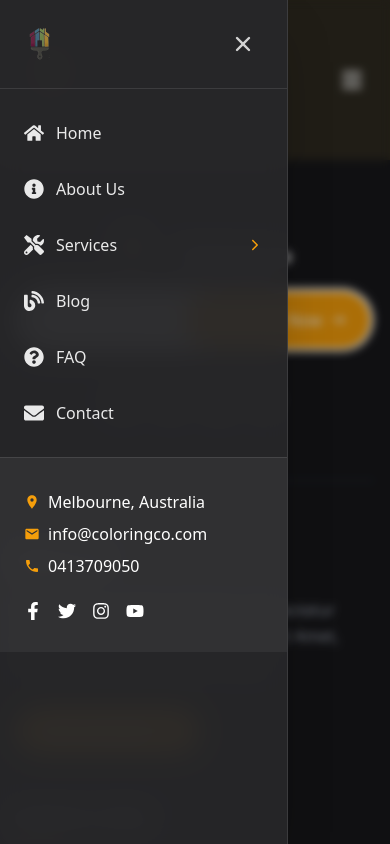
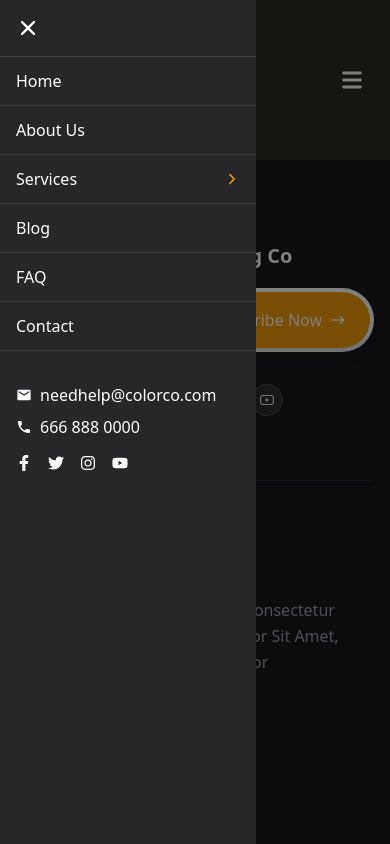
Before and after one commit to YASIN1881/COLORING-CO, a React (Vite) app: page /team in a window 390 px wide. Both pictures are taken after a click on the button 352 px from the left and 80 px from the top of the page. Shown: the top 844 px of the page. Built offline with nearby package versions, Linux system fonts and the light colour scheme.

Commit message:
feat(components): Add HomeFaq component with interactive accordion
- Add FAQ accordion with smooth animations
- Create responsive two-column layout
- Implement custom styling for active/inactive states
- Add company features and benefits section
- Include professional branding elements

```diff
--- a/package.json
+++ b/package.json
@@ -10,10 +10,11 @@
     "preview": "vite preview"
   },
   "dependencies": {
-    "framer-motion": "^11.11.17",
+    "framer-motion": "^11.18.2",
     "lucide-react": "^0.456.0",
     "prop-types": "^15.8.1",
     "react": "^18.3.1",
+    "react-compare-image": "^3.5.0",
     "react-dom": "^18.3.1",
     "react-icons": "^5.4.0",
     "react-router-dom": "^6.27.0",
--- a/src/components/Features/Features.jsx
+++ b/src/components/Features/Features.jsx
@@ -40,8 +40,9 @@ const Features = () => {
     ];
 
     return (
-        <div className="bg-[#2E2A20] py-20 px-4 md:py-24 lg:py-32 md:px-6 lg:px-8">
-            <div className="flex flex-col sm:grid sm:grid-cols-2 lg:flex lg:flex-row justify-evenly items-center gap-12 lg:gap-16 max-w-[1400px] mx-auto">
+        <div className="bg-[#2E2A20] w-full py-20 md:py-24 lg:py-32">
+            <div className="container mx-auto px-4 md:px-6 lg:px-8">
+                <div className="grid grid-cols-1 sm:grid-cols-2 lg:grid-cols-4 gap-12 lg:gap-8">
                     {features.map((feature) => (
                         <div
                             key={feature.id}
@@ -73,6 +74,7 @@ const Features = () => {
                     ))}
                 </div>
             </div>
+        </div>
     );
 };
 
--- a/src/components/NavBar/NavBar.jsx
+++ b/src/components/NavBar/NavBar.jsx
@@ -1,8 +1,8 @@
 // import './NavBar.css';
 import { useState } from "react";
-import { FaFacebookF, FaTwitter, FaInstagram, FaYoutube, FaHome, FaInfoCircle, FaTools, FaBlog, FaQuestionCircle, FaEnvelope } from "react-icons/fa";
-import { HiMenu, HiX } from "react-icons/hi";
-import { MdEmail, MdPhone, MdLocationOn } from "react-icons/md";
+import { FaFacebookF, FaTwitter, FaInstagram, FaYoutube } from "react-icons/fa";
+import { HiMenu, HiX, HiArrowNarrowRight } from "react-icons/hi";
+import { MdEmail, MdPhone } from "react-icons/md";
 import { IoIosArrowForward } from "react-icons/io";
 import { Link, useLocation } from 'react-router-dom';
 import PropTypes from 'prop-types';
@@ -91,12 +91,11 @@ export default function NavBar() {
     };
 
     const menuItems = [
-        { text: "Home", href: "/", icon: <FaHome className="text-xl" /> },
-        { text: "About Us", href: "/about-us", icon: <FaInfoCircle className="text-xl" /> },
+        { text: "Home", href: "/" },
+        { text: "About Us", href: "/about-us" },
         {
             text: "Services",
             href: "#",
-            icon: <FaTools className="text-xl" />,
             isDropdown: true,
             subItems: [
                 { text: "Residential Painting", href: "/services/residential" },
@@ -105,9 +104,9 @@ export default function NavBar() {
                 { text: "Spray Painting", href: "/services/spray" }
             ]
         },
-        { text: "Blog", href: "/blog", icon: <FaBlog className="text-xl" /> },
-        { text: "FAQ", href: "/faq", icon: <FaQuestionCircle className="text-xl" /> },
-        { text: "Contact", href: "/contact", icon: <FaEnvelope className="text-xl" /> },
+        { text: "Blog", href: "/blog" },
+        { text: "FAQ", href: "/faq" },
+        { text: "Contact", href: "/contact" },
     ];
 
     return (
@@ -215,59 +214,31 @@ export default function NavBar() {
 
             {isOpen && (
                 <>
-                    <div className="fixed inset-0 bg-black/30 backdrop-blur-sm z-40 transition-all duration-300" onClick={toggleMenu}></div>
-                    <div
-                        className="fixed left-0 top-0 w-72 h-full bg-zinc-800/95 backdrop-blur-md z-50
-                        transform transition-all duration-500 ease-out shadow-2xl
-                        border-r border-white/10"
-                        style={{
-                            clipPath: 'circle(150% at 0 0)',
-                            animation: 'slideIn 0.5s ease-out forwards'
-                        }}
-                    >
-                        <div className="flex justify-between items-center p-6 border-b border-white/10">
-                            <Link to="/" className="relative group">
-                                <img
-                                    src="/FIVEICON.png"
-                                    alt="Coloring co"
-                                    className="h-8 cursor-pointer transform transition-all duration-500
-                                    group-hover:scale-110 group-hover:brightness-110"
-                                />
-                            </Link>
-                            <button
-                                onClick={toggleMenu}
-                                className="p-2 hover:bg-white/10 rounded-full transition-all duration-300"
-                            >
-                                <HiX className="text-white/80 w-6 h-6 hover:text-white transition-colors duration-300" />
-                            </button>
+                    <div className="fixed inset-0 bg-black bg-opacity-50 z-40" onClick={toggleMenu}></div>
+                    <div className="fixed left-0 top-0 w-64 h-full bg-zinc-800 z-50 transform transition-transform duration-300 ease-in-out overflow-y-auto">
+                        <div className="flex justify-between items-center p-4 border-b border-zinc-700">
+                            {/* LOGO */}
+                            <HiX className="text-white w-6 h-6 cursor-pointer" onClick={toggleMenu} />
                         </div>
-                        <div className="flex flex-col py-4 overflow-y-auto max-h-[calc(100vh-5rem)]">
+                        <div className="flex flex-col">
                             {menuItems.map((item, index) => (
-                                <div
-                                    key={index}
-                                    className="relative animate-fadeIn"
-                                    style={{ animationDelay: `${index * 0.1}s` }}
-                                >
+                                <div key={index} className="relative">
                                     {item.isDropdown ? (
                                         <>
                                             <div
-                                                className={`text-white/90 py-4 px-6
+                                                className={`text-white py-3 px-4 border-b border-zinc-700
                                                 flex justify-between items-center cursor-pointer
-                                                hover:bg-white/5 transition-all duration-300
                                                 ${isActiveParent(item.subItems) ? 'text-amber-500' : ''}`}
                                                 onClick={() => toggleMobileSubmenu(item.text)}
                                             >
-                                                <div className="flex items-center gap-3">
-                                                    {item.icon}
-                                                    {item.text}
-                                                </div>
+                                                {item.text}
                                                 <IoIosArrowForward
                                                     className={`text-amber-500 transition-transform duration-300
                                                     ${expandedMobileItems.includes(item.text) ? 'rotate-90' : ''}`}
                                                 />
                                             </div>
                                             <div
-                                                className={`flex flex-col bg-black/20 overflow-hidden transition-all duration-300 ease-in-out
+                                                className={`flex flex-col overflow-hidden transition-all duration-300 ease-in-out
                                                 ${expandedMobileItems.includes(item.text)
                                                     ? 'max-h-[500px] opacity-100'
                                                     : 'max-h-0 opacity-0'}`}
@@ -277,12 +248,10 @@ export default function NavBar() {
                                                         key={subIndex}
                                                         to={subItem.href}
                                                         isActive={isActiveLink(subItem.href)}
-                                                        className="py-3 px-8 text-white/80 hover:text-white
-                                                        hover:bg-white/5 transition-all duration-300 flex items-center gap-2"
+                                                        className="py-2 px-8 flex items-center gap-2"
                                                     >
                                                         <span className={`w-1.5 h-1.5 rounded-full bg-amber-500
-                                                            ${isActiveLink(subItem.href) ? 'opacity-100' : 'opacity-0'}
-                                                            transition-opacity duration-300`}
+                                                            ${isActiveLink(subItem.href) ? 'opacity-100' : 'opacity-0'}`}
                                                         />
                                                         {subItem.text}
                                                     </NavLink>
@@ -293,36 +262,22 @@ export default function NavBar() {
                                         <NavLink
                                             to={item.href}
                                             isActive={isActiveLink(item.href)}
-                                            className="py-4 px-6 text-white/90 hover:text-white
-                                            hover:bg-white/5 transition-all duration-300 flex justify-between items-center"
+                                            className="py-3 px-4 border-b border-zinc-700 flex justify-between items-center"
                                         >
-                                            <div className="flex items-center gap-3">
-                                                {item.icon}
-                                                {item.text}
-                                            </div>
+                                            {item.text}
                                         </NavLink>
                                     )}
                                 </div>
                             ))}
                         </div>
-                        <div className="mt-auto px-6 py-8 border-t border-white/10 bg-white/5">
-                            <ContactInfo
-                                icon={<MdLocationOn className="text-amber-500" />}
-                                text="Melbourne, Australia"
-                            />
-                            <ContactInfo
-                                icon={<MdEmail className="text-amber-500" />}
-                                text="info@coloringco.com"
-                            />
-                            <ContactInfo
-                                icon={<MdPhone className="text-amber-500" />}
-                                text="0413709050"
-                            />
-                            <div className="flex gap-4 mt-6">
-                                <SocialIcon icon={<FaFacebookF className="text-lg" />} />
-                                <SocialIcon icon={<FaTwitter className="text-lg" />} />
-                                <SocialIcon icon={<FaInstagram className="text-lg" />} />
-                                <SocialIcon icon={<FaYoutube className="text-lg" />} />
+                        <div className="mt-8 px-4">
+                            <ContactInfo icon={<MdEmail />} text="needhelp@colorco.com" />
+                            <ContactInfo icon={<MdPhone />} text="666 888 0000" />
+                            <div className="flex gap-4 mt-4">
+                                <SocialIcon icon={<FaFacebookF />} />
+                                <SocialIcon icon={<FaTwitter />} />
+                                <SocialIcon icon={<FaInstagram />} />
+                                <SocialIcon icon={<FaYoutube />} />
                             </div>
                         </div>
                     </div>
@@ -339,33 +294,8 @@ export default function NavBar() {
                     }
                 }
 
-                @keyframes slideIn {
-                    from {
-                        clip-path: circle(0% at 0 0);
-                    }
-                    to {
-                        clip-path: circle(150% at 0 0);
-                    }
-                }
-
-                @keyframes fadeIn {
-                    from {
-                        opacity: 0;
-                        transform: translateX(20px);
-                    }
-                    to {
-                        opacity: 1;
-                        transform: translateX(0);
-                    }
-                }
-
                 .animate-subtle-bounce {
                     animation: subtle-bounce 2s ease-in-out infinite;
-                }
-
-                .animate-fadeIn {
-                    opacity: 0;
-                    animation: fadeIn 0.5s ease-out forwards;
                 }
                 `}
             </style>
--- a/src/components/Projects/Projects.jsx
+++ b/src/components/Projects/Projects.jsx
@@ -42,8 +42,8 @@ const Projects = () => {
     }, [slides.length]);
 
     return (
-        <div className="w-full bg-[#2E2A20] py-12 sm:py-14 md:py-16 lg:py-20 overflow-x-hidden">
-            <div className="container mx-auto px-4 sm:px-6 md:px-8 lg:px-16 max-w-[1400px] overflow-hidden">
+        <div className="w-full bg-[#2E2A20] py-12 sm:py-14 md:py-16 lg:py-20">
+            <div className="container mx-auto px-4 sm:px-6 md:px-8 max-w-[1400px]">
                 {/* Header Section */}
                 <div className="max-w-3xl mb-10 sm:mb-12 md:mb-14 lg:mb-16">
                     <div className="flex items-center gap-2 mb-3 sm:mb-4">
--- a/src/components/TeamGallerySection/TeamGallerySection.jsx
+++ b/src/components/TeamGallerySection/TeamGallerySection.jsx
@@ -52,7 +52,7 @@ function TeamGallerySection({ teamMembers }) {
                 <div className="absolute inset-0 flex flex-col justify-end p-6 sm:p-8">
                   {/* Role Badge */}
                   <div className="inline-block mb-4 transform -translate-y-4 opacity-0 group-hover:translate-y-0 group-hover:opacity-100 transition-all duration-500">
-                    <span className="bg-amber-500 text-white/90 px-4 py-1.5 rounded-full text-sm font-medium shadow-lg group-hover:text-white">
+                    <span className="bg-amber-500 text-white px-4 py-1.5 rounded-full text-sm font-medium shadow-lg">
                       {member.role}
                     </span>
                   </div>
```
Also changed, not shown: src/components/HomeFaq/HomeFaq.jsx (+4 -8 lines), src/components/SideBySide/SideBySide.jsx (+40 -8 lines), 1 other file (tests, documents, lock files or other folders). Lines whose indentation alone changed are shown as unchanged.
